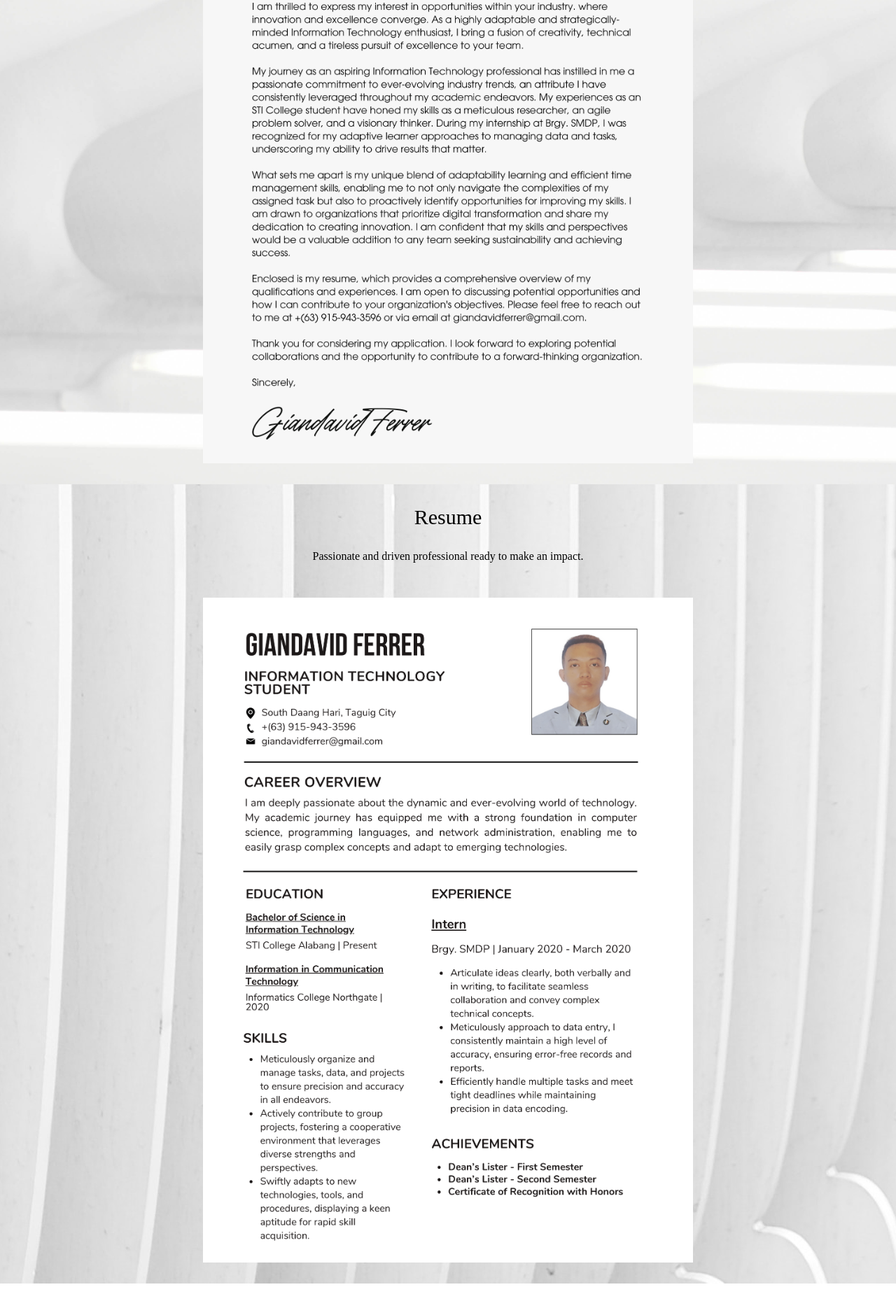
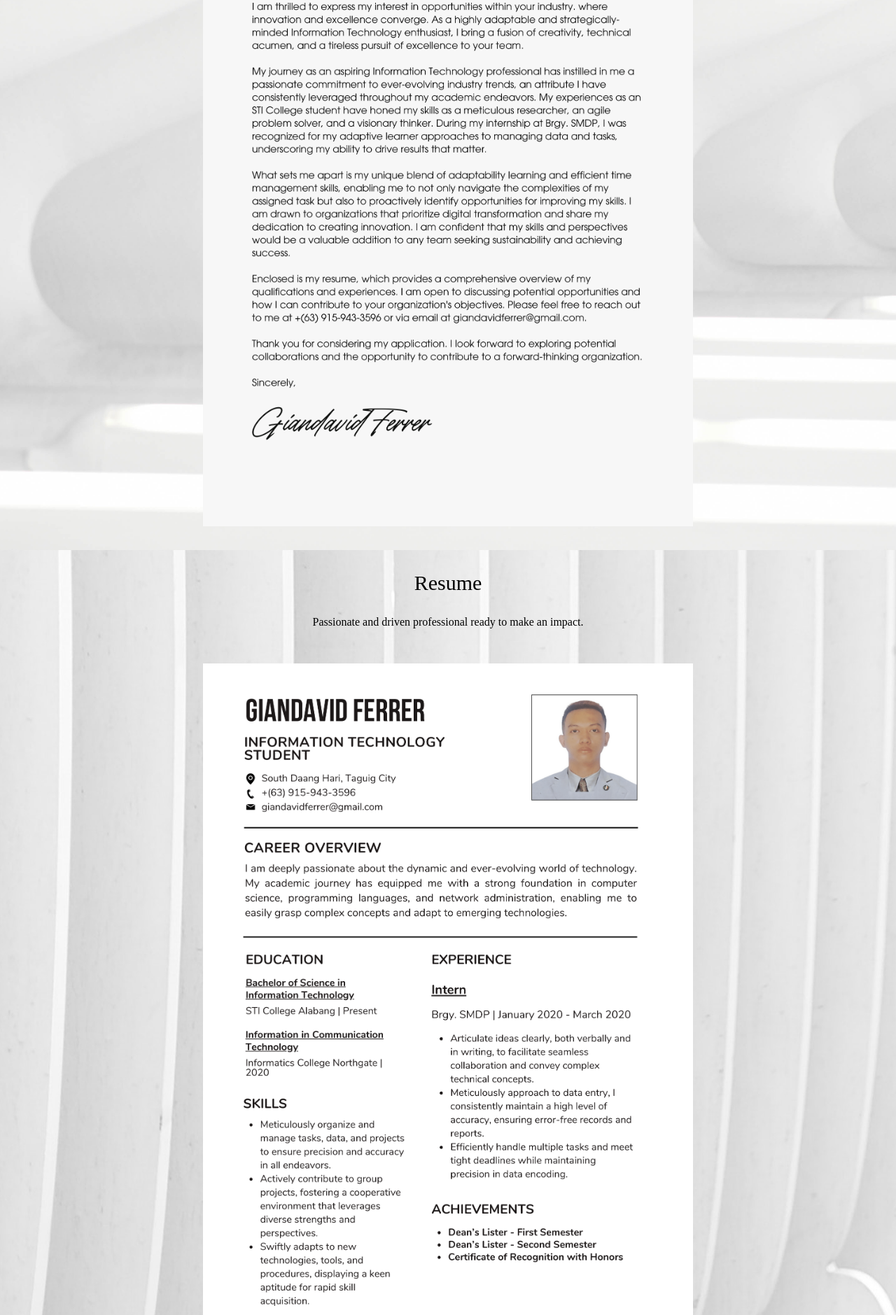
Before and after one commit to David04082002/My-Portfolio, a plain HTML site: page index.html in a window 1280 px wide. Shown: the part 900-2779 px from the top of the page at 70% size. Drawn offline with Linux system fonts and the light colour scheme.

Commit message:
Initial commit

```diff
--- a/index.html
+++ b/index.html
@@ -25,12 +25,16 @@
         Unlocking opportunities through my passion for innovation and dedication
         to excellence.
       </p>
-      <div class="cv-container"></div>
+      <div class="cv-container">
+        <img src="assets/_Cover-Letter-1.png" alt="">
+      </div>
     </div>
     <div class="resume">
       <p>Resume</p>
       <p>Passionate and driven professional ready to make an impact.</p>
-      <div class="resume-container"></div>
+      <div class="resume-container">
+        <img src="assets/_Resume-1.png" alt="">
+      </div>
     </div>
     <div class="awards" id="awards">
       <p>Awards</p>
--- a/style.css
+++ b/style.css
@@ -61,12 +61,15 @@ p {
 }
 
 .cv-container {
-  background-image: url(assets/_Cover-Letter-1.png);
   background-size: cover;
   background-position: top;
   width: 700px;
-  height: 900px;
   margin-top: 50px;
+}
+
+.cv-container img {
+  max-width: 100%;
+  height: auto;
 }
 
 /* Resume */
@@ -89,12 +92,15 @@ p {
 }
 
 .resume-container {
-  background-image: url(assets/_Resume-1.png);
   background-size: cover;
   background-position: top;
   width: 700px;
-  height: 950px;
   margin-top: 50px;
+}
+
+.resume img {
+  max-width: 100%; /* Ensure images don't exceed the width of their containers */
+  height: auto;
 }
 
 /* Awards */
```
